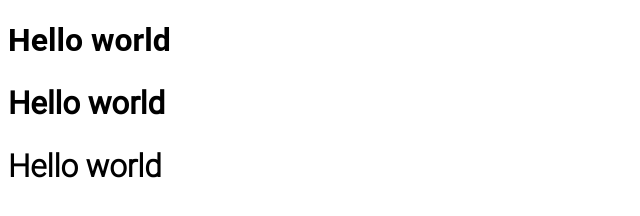
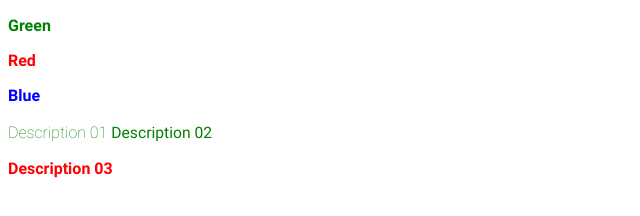
Before and after one commit to IvanRogovskiy/beeinterns, a plain HTML site: page index.html in a window 1280 px wide. Shown: the whole page, without its empty margins (0-640 px from the left). Drawn offline with Linux system fonts and the light colour scheme; files whose address does not match are found by name.

Commit message:
feature/hw-05

```diff
--- a/fonts/font.css
+++ b/fonts/font.css
@@ -1,3 +1,12 @@
+@font-face {
+    font-family: 'Roboto Thin';
+    src:
+            url("Roboto/Roboto-Thin.woff") format("woff"),
+            url("Roboto/Roboto-Thin.woff2") format("woff2");
+    font-style: normal;
+    font-weight: 100;
+}
+
 @font-face {
     font-family: 'Roboto Regular';
     src:
@@ -15,3 +24,12 @@
     font-style: normal;
     font-weight: 300;
 }
+
+@font-face {
+    font-family: 'Roboto Bold';
+    src:
+            url("Roboto/Roboto-Bold.woff") format("woff"),
+            url("Roboto/Roboto-Bold.woff2") format("woff2");
+    font-style: normal;
+    font-weight: 700;
+}
--- /dev/null
+++ b/index.css
@@ -0,0 +1,31 @@
+.green {
+    color: green;
+}
+
+.red {
+    color: red;
+}
+
+.blue {
+    color: blue;
+}
+
+#description p {
+    color: red;
+}
+
+#description span {
+    color: green;
+}
+
+#description span:nth-child(1) {
+    font-family: "Roboto Thin", sans-serif;
+}
+
+#description span:nth-child(2) {
+    font-family: "Roboto Regular", sans-serif;
+}
+
+p {
+    font-family: 'Roboto Bold', sans-serif ;
+}
--- a/index.html
+++ b/index.html
@@ -1,15 +1,18 @@
 <!DOCTYPE html>
 <html lang="en">
    <head>
-<!--    <link rel="preconnect" href="https://fonts.googleapis.com">-->
-<!--    <link rel="preconnect" href="https://fonts.gstatic.com" crossorigin>-->
-<!--    <link href="https://fonts.googleapis.com/css2?family=Roboto:wght@700&display=swap" rel="stylesheet">-->
       <link rel="stylesheet" href="fonts/font.css">
+       <link rel="stylesheet" href="index.css">
       <title>My Page</title>
    </head>
    <body>
-    <h1 style="font-family: 'Roboto',sans-serif">Hello world</h1>
-    <h1 style="font-family: 'Roboto Regular',sans-serif">Hello world</h1>
-    <h1 style="font-family: 'Roboto Light',sans-serif">Hello world</h1>
+      <p class="green">Green</p>
+      <p class="red">Red</p>
+      <p class="blue">Blue</p>
+      <div id="description">
+         <span>Description 01</span>
+         <span>Description 02</span>
+         <p>Description 03</p>
+      </div>
    </body>
 </html>
```
Also changed, not shown: fonts/Roboto/Roboto-Bold.woff (added), fonts/Roboto/Roboto-Bold.woff2 (added), fonts/Roboto/Roboto-Thin.woff (added), fonts/Roboto/Roboto-Thin.woff2 (added). Lines whose indentation alone changed are shown as unchanged.
